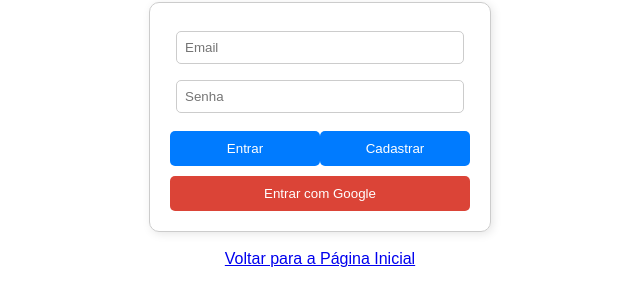
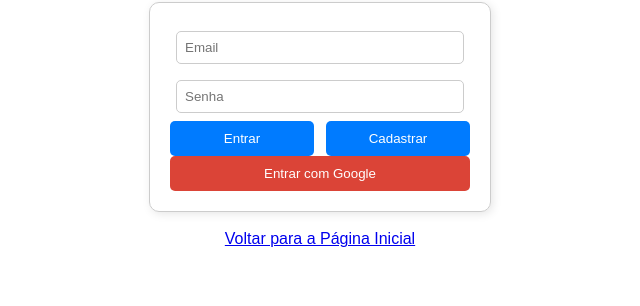
Before and after one commit to vIcTTINN/TrainerCards, a plain HTML site: page login.html in a window 1280 px wide. Shown: the part 106-412 px from the top of the page, without its empty margins (320-960 px from the left). Drawn offline with Linux system fonts and the light colour scheme.

Commit message:
login.html

```diff
--- a/login.html
+++ b/login.html
@@ -28,10 +28,14 @@
             border-radius: 5px;
         }
 
+        .buttons {
+            display: flex;
+            justify-content: space-between;
+        }
+
         button {
-            width: 100%;
+            width: 48%;
             padding: 10px;
-            margin-top: 10px;
             background-color: #007BFF;
             color: white;
             border: none;
@@ -44,16 +48,12 @@
         }
 
         .btn-google {
+            width: 100%;
             background-color: #db4437;
         }
 
         .btn-google:hover {
             background-color: #b33629;
-        }
-
-        .buttons {
-            display: flex;
-            justify-content: space-between;
         }
     </style>
 </head>
@@ -84,7 +84,7 @@
             apiKey: "AIzaSyAv9z44vYKeIhjZs3FkaScDIKTGn1wUx_8",
             authDomain: "trainercards-2f2af.firebaseapp.com",
             projectId: "trainercards-2f2af",
-            storageBucket: "trainercards-2f2af.firebasestorage.app",
+            storageBucket: "trainercards-2f2af.appspot.com",
             messagingSenderId: "872674005080",
             appId: "1:872674005080:web:b733b5d98e4c98c5dffa2d",
             measurementId: "G-7PZ9HLKNSY"
```
